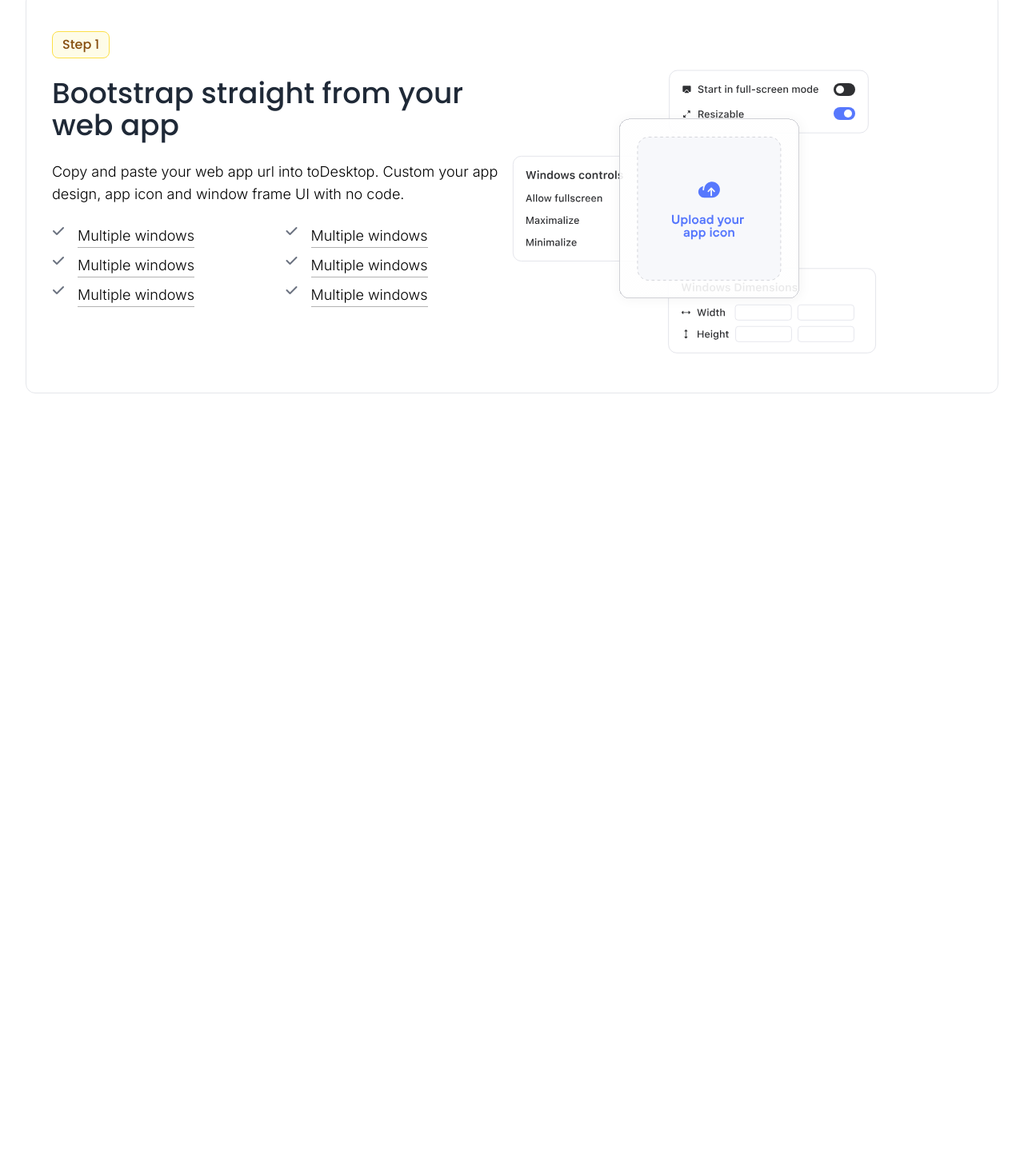
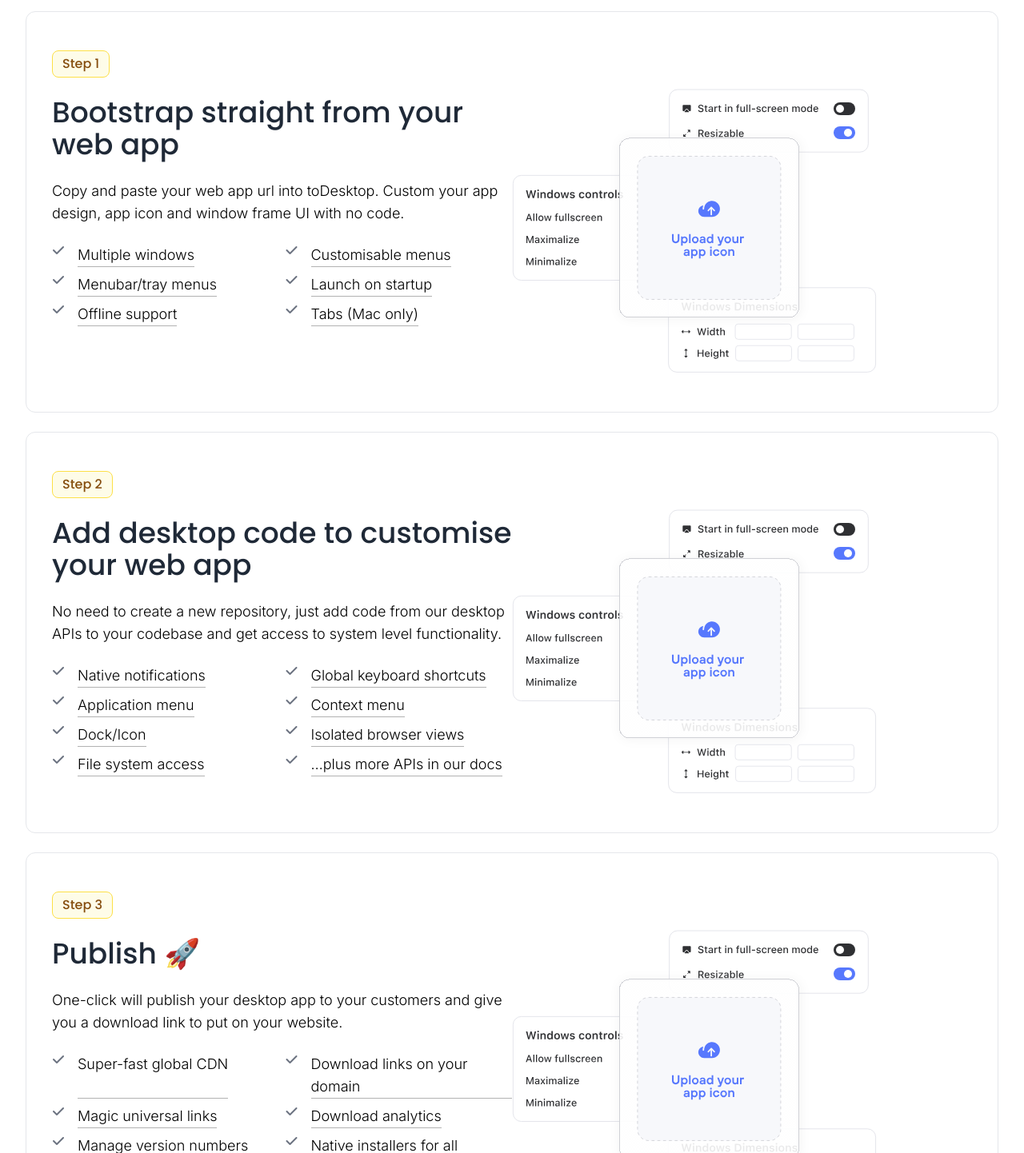
Before and after one commit to nemon024/toDesktop-clone, a website: page index.html in a window 1280 px wide. Shown: the part 1358-2800 px from the top of the page at 80% size. Drawn offline with Linux system fonts and the light colour scheme.

Commit message:
Enhance step-by-step section with additional steps and improved layout; update content for clarity and engagement

```diff
--- a/index.html
+++ b/index.html
@@ -324,7 +324,7 @@
 
        </div>
        <!-- Step by step -->
-        <div id="steps" class=" px-6 py-12 max-w-7xl mt-16 mx-auto lg:px-8 lg:mt-32">
+        <div id="steps" class="flex flex-col gap-6 px-6 py-12 max-w-7xl mt-16 mx-auto lg:px-8 lg:mt-32">
           <h2 class="text-5xl sm:font-semibold mb-14">How it works</h2>
           <div id="step1" class="rounded-xl border px-8 py-12 flex flex-col lg:flex-row">
             <!-- left or up part -->
@@ -338,26 +338,24 @@
                   <a class="text-lg font-light border-b border-black border-opacity-30 hover:border-opacity-80" href="">Multiple windows</a>
                 </li><li class="flex gap-4">
                   <i class="fa-solid fa-check text-gray-500"></i>
-                  <a class="text-lg font-light border-b border-black border-opacity-30 hover:border-opacity-80" href="">Multiple windows</a>
+                  <a class="text-lg font-light border-b border-black border-opacity-30 hover:border-opacity-80" href="">Customisable menus</a>
                 </li>
                 <li class="flex gap-4">
                   <i class="fa-solid fa-check text-gray-500"></i>
-                  <a class="text-lg font-light border-b border-black border-opacity-30 hover:border-opacity-80" href="">Multiple windows</a>
+                  <a class="text-lg font-light border-b border-black border-opacity-30 hover:border-opacity-80" href="">Menubar/tray menus</a>
                 </li>
                 <li class="flex gap-4">
                   <i class="fa-solid fa-check text-gray-500"></i>
-                  <a class="text-lg font-light border-b border-black border-opacity-30 hover:border-opacity-80" href="">Multiple windows</a>
+                  <a class="text-lg font-light border-b border-black border-opacity-30 hover:border-opacity-80" href="">Launch on startup</a>
                 </li>
                 <li class="flex gap-4">
                   <i class="fa-solid fa-check text-gray-500"></i>
-                  <a class="text-lg font-light border-b border-black border-opacity-30 hover:border-opacity-80" href="">Multiple windows</a>
+                  <a class="text-lg font-light border-b border-black border-opacity-30 hover:border-opacity-80" href="">Offline support</a>
                 </li>
                 <li class="flex gap-4">
                   <i class="fa-solid fa-check text-gray-500"></i>
-                  <a class="text-lg font-light border-b border-black border-opacity-30 hover:border-opacity-80" href="">Multiple windows</a>
+                  <a class="text-lg font-light border-b border-black border-opacity-30 hover:border-opacity-80" href="">Tabs (Mac only)</a>
                 </li>
-
-
               </ul>
             </div>
             <div class="pt-12">
@@ -365,8 +363,99 @@
             </div>
           </div>
 
+          <!-- step 2 -->
+          <div id="step2" class="rounded-xl border px-8 py-12 flex flex-col lg:flex-row">
+            <!-- left or up part -->
+            <div class="flex flex-col gap-6 lg:w-1/2">
+              <span class="border border-yellow-300 bg-yellow-50 text-yellow-800 w-fit px-3 py-1 rounded-lg font-medium font-display">Step 2</span>
+              <h3 class="text-4xl">Add desktop code to customise your web app</h3>
+              <p class="text-lg font-light">No need to create a new repository, just add code from our desktop APIs to your codebase and get access to system level functionality.</p>
+              <ul class="grid grid-cols-2 gap-2">
+                <li class="flex gap-4">
+                  <i class="fa-solid fa-check text-gray-500"></i>
+                  <a class="text-lg font-light border-b border-black border-opacity-30 hover:border-opacity-80" href="">Native notifications</a>
+                </li><li class="flex gap-4">
+                  <i class="fa-solid fa-check text-gray-500"></i>
+                  <a class="text-lg font-light border-b border-black border-opacity-30 hover:border-opacity-80" href="">Global keyboard shortcuts</a>
+                </li>
+                <li class="flex gap-4">
+                  <i class="fa-solid fa-check text-gray-500"></i>
+                  <a class="text-lg font-light border-b border-black border-opacity-30 hover:border-opacity-80" href="">Application menu</a>
+                </li>
+                <li class="flex gap-4">
+                  <i class="fa-solid fa-check text-gray-500"></i>
+                  <a class="text-lg font-light border-b border-black border-opacity-30 hover:border-opacity-80" href="">Context menu</a>
+                </li>
+                <li class="flex gap-4">
+                  <i class="fa-solid fa-check text-gray-500"></i>
+                  <a class="text-lg font-light border-b border-black border-opacity-30 hover:border-opacity-80" href="">Dock/Icon</a>
+                </li>
+                <li class="flex gap-4">
+                  <i class="fa-solid fa-check text-gray-500"></i>
+                  <a class="text-lg font-light border-b border-black border-opacity-30 hover:border-opacity-80" href="">Isolated browser views</a>
+                </li>
+                <li class="flex gap-4">
+                  <i class="fa-solid fa-check text-gray-500"></i>
+                  <a class="text-lg font-light border-b border-black border-opacity-30 hover:border-opacity-80" href="">File system access</a>
+                </li>
+                <li class="flex gap-4">
+                  <i class="fa-solid fa-check text-gray-500"></i>
+                  <a class="text-lg font-light border-b border-black border-opacity-30 hover:border-opacity-80" href="">…plus more APIs in our docs</a>
+                </li>
+              </ul>
+            </div>
+            <div class="pt-12">
+              <img src="assets/asset 34.svg" alt="">
+            </div>
+          </div>
+          <!-- step 3 -->
+          <div id="step3" class="rounded-xl border px-8 py-12 flex flex-col lg:flex-row">
+            <!-- left or up part -->
+            <div class="flex flex-col gap-6 lg:w-1/2">
+              <span class="border border-yellow-300 bg-yellow-50 text-yellow-800 w-fit px-3 py-1 rounded-lg font-medium font-display">Step 3</span>
+              <h3 class="text-4xl">Publish 🚀</h3>
+              <p class="text-lg font-light">One-click will publish your desktop app to your customers and give you a download link to put on your website.</p>
+              <ul class="grid grid-cols-2 gap-2">
+                <li class="flex gap-4">
+                  <i class="fa-solid fa-check text-gray-500"></i>
+                  <a class="text-lg font-light border-b border-black border-opacity-30 hover:border-opacity-80" href="">Super-fast global CDN</a>
+                </li><li class="flex gap-4">
+                  <i class="fa-solid fa-check text-gray-500"></i>
+                  <a class="text-lg font-light border-b border-black border-opacity-30 hover:border-opacity-80" href="">Download links on your domain</a>
+                </li>
+                <li class="flex gap-4">
+                  <i class="fa-solid fa-check text-gray-500"></i>
+                  <a class="text-lg font-light border-b border-black border-opacity-30 hover:border-opacity-80" href="">Magic universal links</a>
+                </li>
+                <li class="flex gap-4">
+                  <i class="fa-solid fa-check text-gray-500"></i>
+                  <a class="text-lg font-light border-b border-black border-opacity-30 hover:border-opacity-80" href="">Download analytics</a>
+                </li>
+                <li class="flex gap-4">
+                  <i class="fa-solid fa-check text-gray-500"></i>
+                  <a class="text-lg font-light border-b border-black border-opacity-30 hover:border-opacity-80" href="">Manage version numbers</a>
+                </li>
+                <li class="flex gap-4">
+                  <i class="fa-solid fa-check text-gray-500"></i>
+                  <a class="text-lg font-light border-b border-black border-opacity-30 hover:border-opacity-80" href="">Native installers for all platforms</a>
+                </li>
+              </ul>
+            </div>
+            <div class="pt-12">
+              <img src="assets/asset 34.svg" alt="">
+            </div>
+          </div>
+           <!-- Bento Grid -->
+           <div id="bento-grid">
+
+           </div>
 
         </div>
+
+         <!-- Bento Grid -->
+         <div id="bento-grid">
+
+         </div>
        <div class="h-[1000px]"></div>
      </main>
   </body>
```
